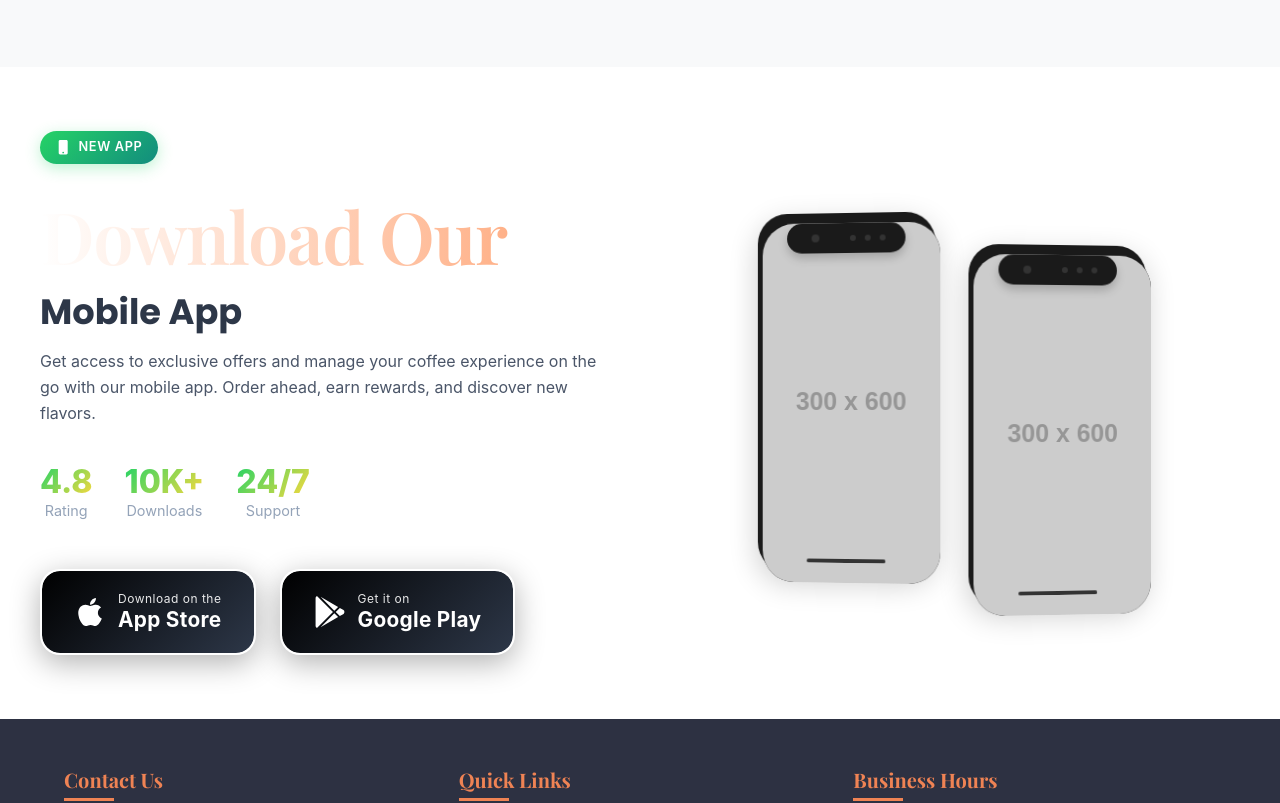
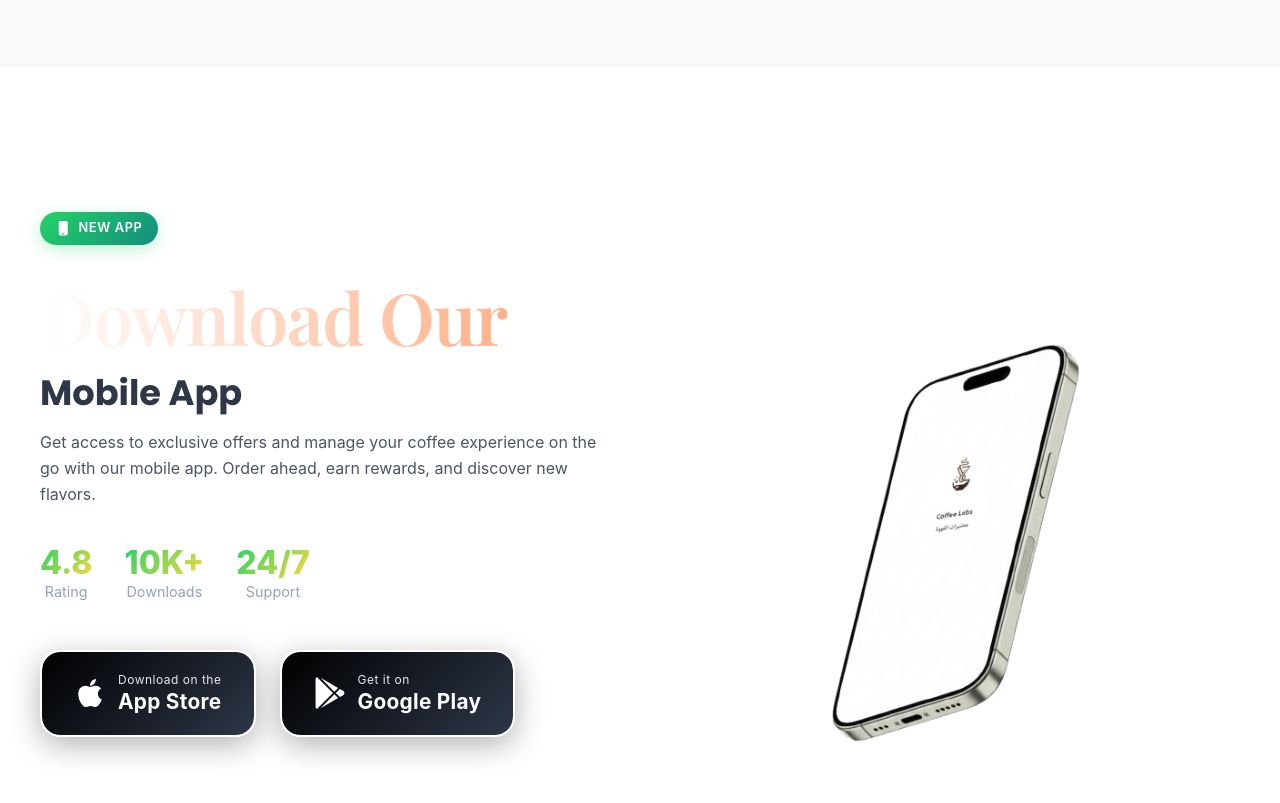
Before and after one commit to Diludhz/coffee_labs_websitess, a React (Create React App) app: page /#home in a window 1280 px wide. Shown: the part 4780-5583 px from the top of the page. Built offline with nearby package versions, Linux system fonts and the light colour scheme.

Commit message:
Your commit message here

```diff
--- a/src/components/AppDownload.jsx
+++ b/src/components/AppDownload.jsx
@@ -2,9 +2,8 @@ import React from 'react';
 import { FaApple, FaGooglePlay, FaMobile } from 'react-icons/fa';
 import '../styles/AppDownload.css';
 
-// App screenshots - replace with your actual screenshots
-const screenshot1 = 'https://via.placeholder.com/300x600/4A6FA5/FFFFFF?text=App+Screen+1';
-const screenshot2 = 'https://via.placeholder.com/300x600/4A6FA5/FFFFFF?text=App+Screen+2';
+// App screenshot
+const appScreenshot = '/assets/appdownloard-.png';
 
 const AppDownload = () => {
   // No need for state since we're showing both phones side by side
@@ -72,39 +71,18 @@ const AppDownload = () => {
                     <span className="store-name">Google Play</span>
                   </div>
                 </div>
-                <div className="btn-glow"></div>
               </a>
             </div>
           </div>
         </div>
 
-        {/* iPhone Frames Section */}
-        <div className="phone-showcase">
-          {/* First iPhone Frame */}
-          <div className="iphone-frame">
-            <div className="phone-notch"></div>
-            <div className="phone-screen">
-              <img
-                src={screenshot1}
-                alt="App screenshot 1"
-                className="app-screenshot"
-              />
-            </div>
-            <div className="phone-home-indicator"></div>
-          </div>
-
-          {/* Second iPhone Frame */}
-          <div className="iphone-frame second-phone">
-            <div className="phone-notch"></div>
-            <div className="phone-screen">
-              <img
-                src={screenshot2}
-                alt="App screenshot 2"
-                className="app-screenshot"
-              />
-            </div>
-            <div className="phone-home-indicator"></div>
-          </div>
+        {/* App Screenshot */}
+        <div className="screenshots-container">
+          <img
+            src={appScreenshot}
+            alt="Coffee Labs App"
+            className="app-screenshot"
+          />
         </div>
       </div>
 
--- a/src/components/Products.jsx
+++ b/src/components/Products.jsx
@@ -2,7 +2,6 @@ import React, { useState, useEffect, useRef } from 'react';
 import {
   FaSearch,
   FaFilter,
-  FaShoppingCart,
   FaArrowRight,
   FaArrowLeft,
   FaTimes,
@@ -124,23 +123,23 @@ const Products = () => {
     setShowFilters(!showFilters);
   };
 
-  // Handle price range change
-  const handlePriceChange = (e, index) => {
-    const value = Math.min(Math.max(parseInt(e.target.value || 0), 0), 1000);
-    const newPriceRange = [...priceRange];
+  // Price range change handler (commented out as it's not currently used)
+  // const handlePriceChange = (e, index) => {
+  //   const value = Math.min(Math.max(parseInt(e.target.value || 0), 0), 1000);
+  //   const newPriceRange = [...priceRange];
 
-    if (index === 0) {
-      // Min thumb was moved
-      if (value >= newPriceRange[1]) return; // Prevent min from exceeding max
-      newPriceRange[0] = value;
-    } else {
-      // Max thumb was moved
-      if (value <= newPriceRange[0]) return; // Prevent max from going below min
-      newPriceRange[1] = value;
-    }
+  //   if (index === 0) {
+  //     // Min thumb was moved
+  //     if (value >= newPriceRange[1]) return; // Prevent min from exceeding max
+  //     newPriceRange[0] = value;
+  //   } else {
+  //     // Max thumb was moved
+  //     if (value <= newPriceRange[0]) return; // Prevent max from going below min
+  //     newPriceRange[1] = value;
+  //   }
 
-    setPriceRange(newPriceRange);
-  };
+  //   setPriceRange(newPriceRange);
+  // };
 
   // Add to cart function
   const addToCart = (product, e) => {
@@ -388,6 +387,7 @@ const Products = () => {
             {!isLoading && currentProducts.length > 0 ? (
               <div className="products-grid">
                 {currentProducts.map((product) => {
+                  // Calculate final price with discount if applicable
                   const finalPrice = product.discount ?
                     product.price * (1 - product.discount / 100) : product.price;
 
@@ -423,9 +423,25 @@ const Products = () => {
 
                         {/* Price and Add to Cart Section */}
                         <div className="product-footer">
-                          <span className="product-price">
-                            {product.price.toFixed(2)} <span className="currency">SAR</span>
-                          </span>
+                          <div className="price-container">
+                            {product.discount ? (
+                              <>
+                                <span className="original-price">
+                                  {product.price.toFixed(2)} SAR
+                                </span>
+                                <span className="final-price">
+                                  {finalPrice.toFixed(2)} SAR
+                                </span>
+                                <span className="discount-badge">
+                                  {product.discount}% OFF
+                                </span>
+                              </>
+                            ) : (
+                              <span className="final-price">
+                                {finalPrice.toFixed(2)} SAR
+                              </span>
+                            )}
+                          </div>
                           <button
                             className={`add-to-cart-btn ${!product.inStock ? 'out-of-stock' : ''}`}
                             onClick={(e) => product.inStock && addToCart(product, e)}
--- a/src/styles/AppDownload.css
+++ b/src/styles/AppDownload.css
@@ -1,67 +1,25 @@
-/* iPhone Frame Styles */
-.phone-showcase {
+/* App Screenshot */
+.screenshots-container {
   display: flex;
   justify-content: center;
-  gap: 2rem;
-  perspective: 1000px;
-  margin-top: 2rem;
+  align-items: center;
+  margin: 0;
+  padding: 0;
+  width: 100%;
+  background: #ffffff;
 }
 
-.iphone-frame {
-  width: 180px;
-  height: 360px;
-  background: #1a1a1a;
-  border-radius: 30px;
-  position: relative;
-  box-shadow: 0 10px 30px rgba(0, 0, 0, 0.2);
-  transform-style: preserve-3d;
-  transform: rotateY(-5deg);
+.app-screenshot {
+  max-width: 300px;
+  width: 100%;
+  height: auto;
+  border-radius: 0;
+  box-shadow: none;
+  transition: transform 0.3s ease;
 }
 
-.iphone-frame.second-phone {
-  transform: rotateY(5deg);
-  margin-top: 2rem;
-}
-
-.phone-notch {
-  position: absolute;
-  top: 0;
-  left: 50%;
-  transform: translateX(-50%);
-  width: 40%;
-  height: 20px;
-  background: #1a1a1a;
-  border-bottom-left-radius: 10px;
-  border-bottom-right-radius: 10px;
-  z-index: 2;
-}
-
-.phone-screen {
-  position: absolute;
-  top: 10px;
-  left: 5px;
-  right: 5px;
-  bottom: 40px;
-  background: #f8f8f8;
-  border-radius: 25px 25px 0 0;
-  overflow: hidden;
-}
-
-.phone-screen img {
-  width: 100%;
-  height: 100%;
-  object-fit: cover;
-}
-
-.phone-home-indicator {
-  position: absolute;
-  bottom: 10px;
-  left: 50%;
-  transform: translateX(-50%);
-  width: 80px;
-  height: 4px;
-  background: #333;
-  border-radius: 2px;
+.app-screenshot:hover {
+  transform: scale(1.05);
 }
 
 /* App Download Section - Clean White */
--- a/src/styles/Products.css
+++ b/src/styles/Products.css
@@ -997,22 +997,18 @@ body {
   padding: var(--space-md) 0 0;
   display: flex;
   flex-direction: column;
+  gap: 0.5rem;
+  flex-direction: column;
   border-top: 1px solid var(--border-light);
   margin-top: var(--space-md);
   width: 100%;
   gap: 8px; /* Space between price and button */
 }
 
-.product-price {
-  font-size: 1.2rem;
-  font-weight: 700;
-  color: var(--text-primary);
-  font-family: 'Inter', sans-serif;
-  white-space: nowrap;
-  text-align: left;
-  width: 100%;
-  display: block;
-  margin-bottom: 4px;
+.price-container {
+  display: flex;
+  flex-direction: column;
+  gap: 0.25rem;
 }
 
 .currency {
```
Also changed, not shown: public/assets/screenshot1.jpg (deleted), public/assets/screenshot2.jpg (deleted).
